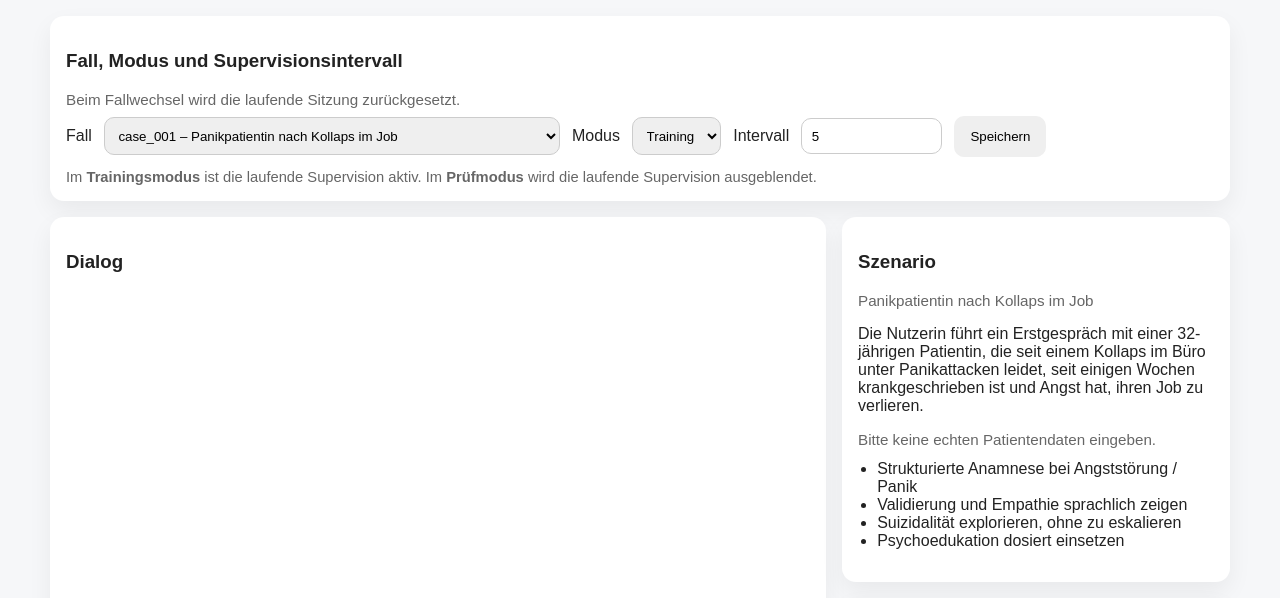
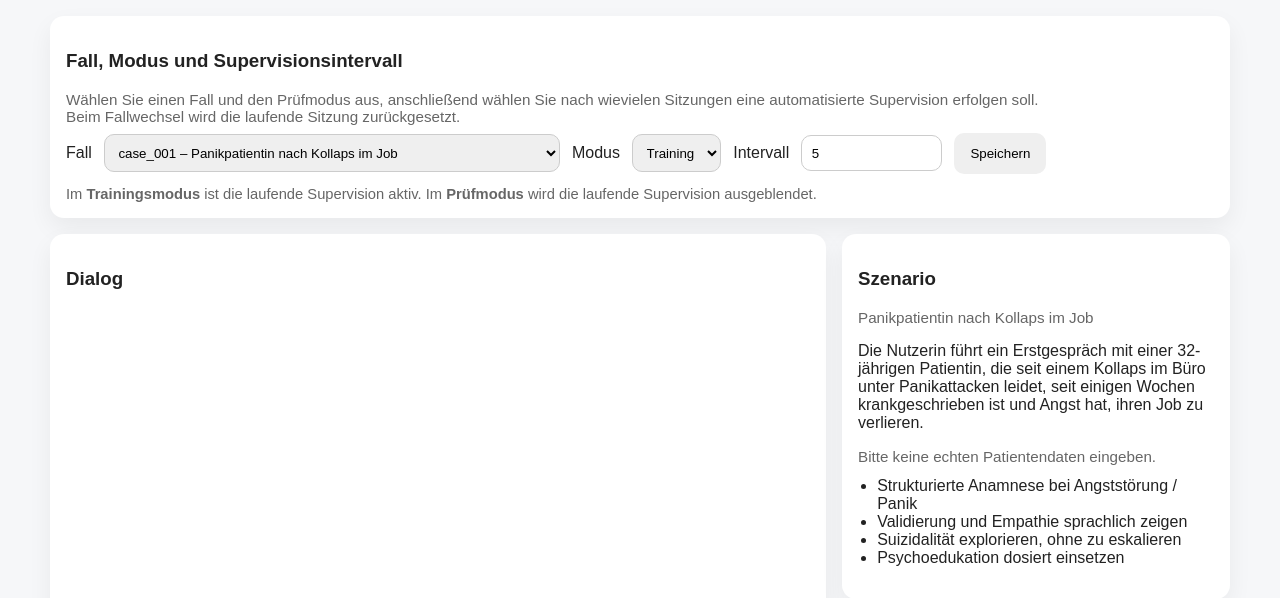
Before and after one commit to ulrichkastner/psycho_multi_agent, a Flask app: page / in a window 1280 px wide. Shown: the part 99-697 px from the top of the page. Run offline with Flask 3, Linux system fonts and the light colour scheme; the visitor is signed in with stand-in values (Sample User, id 1).

Commit message:
Add description for case selection and supervision

```diff
--- a/templates/index.html
+++ b/templates/index.html
@@ -275,6 +275,7 @@
 
     <div class="card" style="margin-top:1rem;">
       <h3>Fall, Modus und Supervisionsintervall</h3>
+      <div class="muted">Wählen Sie einen Fall und den Prüfmodus aus, anschließend wählen Sie nach wievielen Sitzungen eine automatisierte Supervision erfolgen soll.</div>
       <div class="muted">Beim Fallwechsel wird die laufende Sitzung zurückgesetzt.</div>
 
       <div class="setup-row">
```
